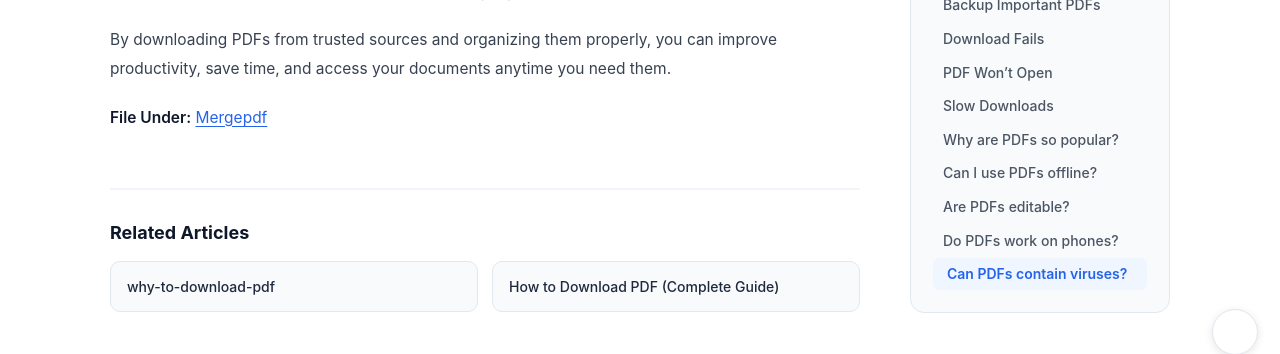
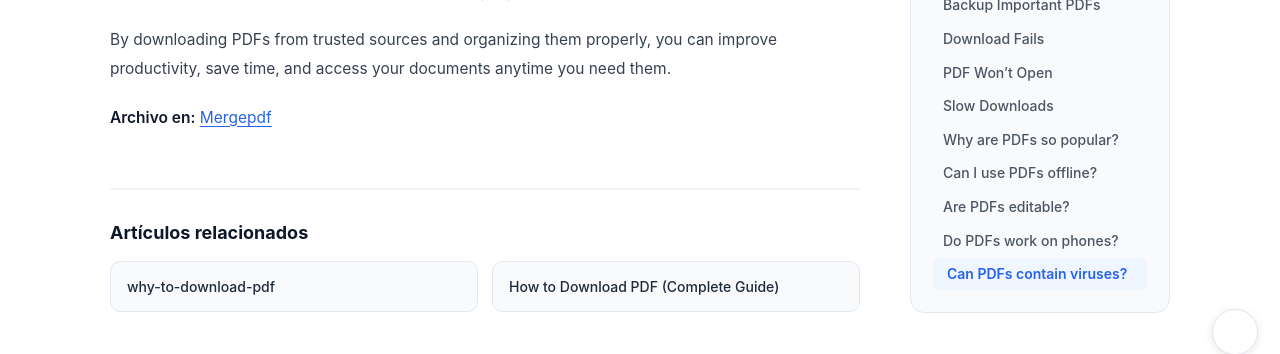
Before and after one commit to rforrupesh/pdf, a Jekyll site: the page built from _posts/2026-04-28-how-to-split-pdf.md, in a window 1280 px wide and 900 px high, scrolled down 13995 px. Shown: the part 462-816 px from the top of the window. Built offline with Jekyll 4.4.1, drawn with Linux system fonts in a browser that asks for light colours; some of the changed text lies outside the part shown.

Commit message:
Update post.html

```diff
--- a/_layouts/post.html
+++ b/_layouts/post.html
@@ -155,7 +155,7 @@
 
       {% if page.categories %}
       <div class="post-categories">
-        <strong>File Under:</strong>
+        <strong>Archivo en:</strong>
 
         {% for category in page.categories %}
           {% assign cat_page = site.pages | where: "category_name", category | first %}
@@ -181,7 +181,7 @@
 
     <!-- RELATED POSTS -->
     <div class="related">
-      <h3>Related Articles</h3>
+      <h3>Artículos relacionados</h3>
       <ul class="related-list">
         {% for post in site.posts limit:5 %}
           {% if post.url != page.url %}
```
Also changed, not shown: other parts of _layouts/post.html (+3 -3 lines).
